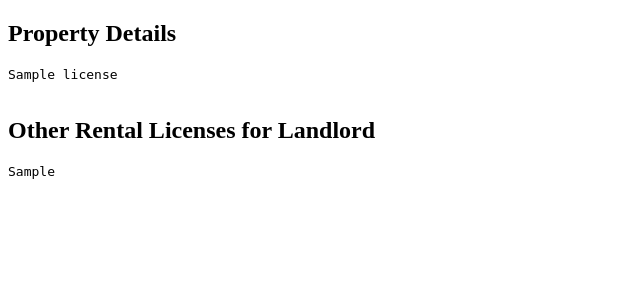
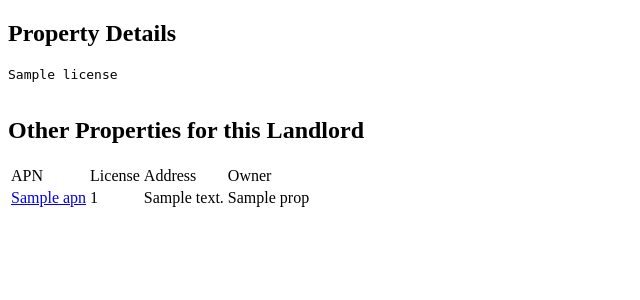
Before and after one commit to michaelaltmann/tc-landlords, a Django app: template licenses/templates/property.html in a window 1280 px wide. Shown: the top 300 px of the page, without its empty margins (0-640 px from the left). Run offline with Django 3.2, Linux system fonts and the light colour scheme; the template is opened without the code that fills it: most values are stand-ins (such as "Sample title", 1, 10 or a date in 2020); parts of the project's set-up code (start-up, migrations or seed data) failed here and were passed over.

Commit message:
Links for each other property with the same landlord

```diff
--- a/hello/templates/hello.html
+++ b/hello/templates/hello.html
@@ -1,2 +1,2 @@
 <h2>Welcome to the Twin Cities Landlord App</h2>
-<a href="licenses">Browse Rental Licenses</a>
+<a href="licenses">Browse Minneapolis Rental Licenses</a>
--- a/licenses/templates/property.html
+++ b/licenses/templates/property.html
@@ -13,10 +13,25 @@
     </pre>
 </p>
 <p>
-<h2>Other Rental Licenses for Landlord</h2>
-<pre>
-{{ sameOwner }}
-    </pre>
+<h2>Other Properties for this Landlord</h2>
+<table>
+    <thead>
+        <td>APN</td>
+        <td>License</td>
+        <td>Address</td>
+        <td>Owner</td>
+    </thead>
+    <tbody>
+{% for prop in sameOwner %}
+<tr>
+    <td><a href="property?apn={{prop.apn}}" >{{prop.apn }}</a></td>
+    <td>{{prop.licenseNum }}</td>
+    <td>{{prop.address }}</td>
+    <td>{{prop.ownerName }}</td>
+</tr>
+{% endfor %}
+</tbody>
+</table>
 </p>
 </body>
 </html>
```
Also changed, not shown: licenses/views.py (+9 -2 lines), README.md.
